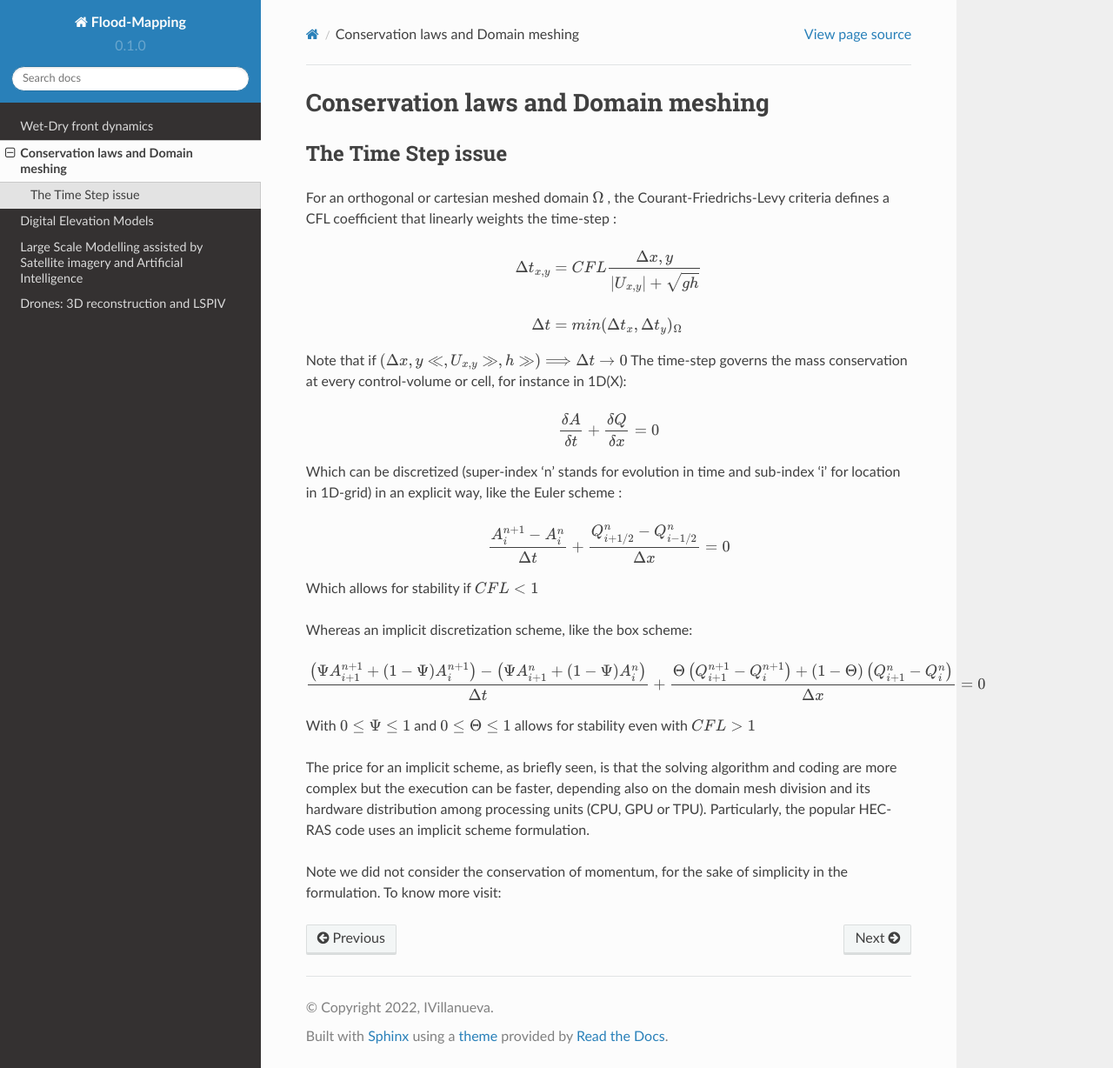
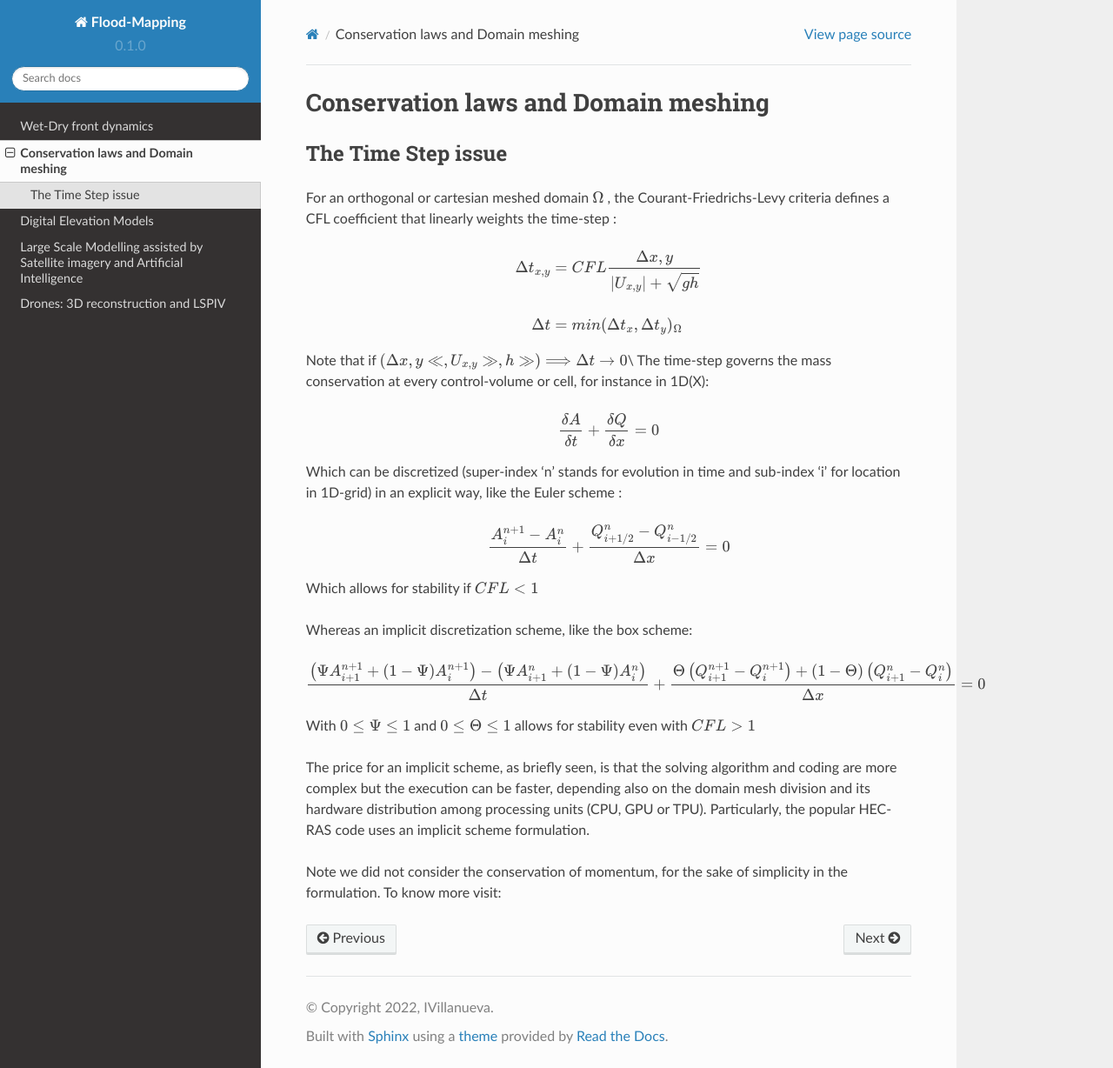
Before and after one commit to ivillamadrid/FloodMapping, a Sphinx documentation site: the page built from docs/source/claws.rst, in a window 1280 px wide and 1228 px high. Shown: the whole window at 87% size. Built offline with Sphinx 7.4.7 and the Read the Docs theme 2.0.0, drawn with Linux system fonts in a browser that asks for light colours.

```diff
--- a/docs/source/claws.rst
+++ b/docs/source/claws.rst
@@ -13,7 +13,7 @@ For an orthogonal or cartesian meshed domain  :math:`\Omega` , the Courant-Fried
  \\
   \Delta t &= min(\Delta t_x, \Delta t_y)_{\Omega}
 
-Note that if :math:`(\Delta {x, y}\ll, U_{x, y}\gg, h\gg )\Longrightarrow \Delta t \rightarrow 0`
+Note that if :math:`(\Delta {x, y}\ll, U_{x, y}\gg, h\gg )\Longrightarrow \Delta t \rightarrow 0`\\
 The time-step governs the mass conservation at every control-volume or cell, for instance in 1D(X):
 
 .. math::
```
